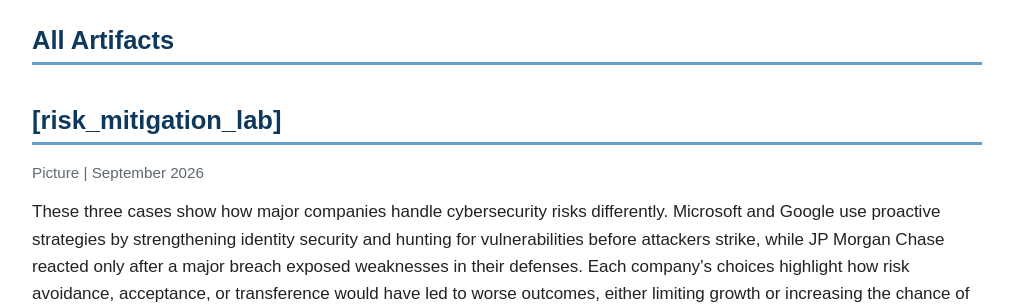
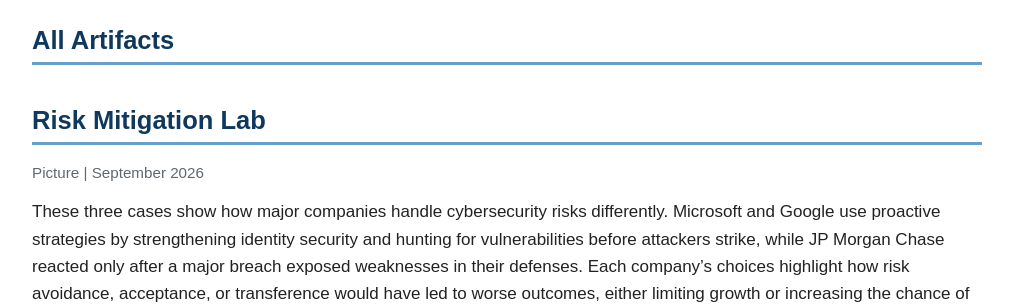
Before and after one commit to Rose111144/apex-portfolio, a Jekyll site: the page built from artifacts.md, in a window 1280 px wide and 900 px high, scrolled down 1453 px. Shown: the part 154-458 px from the top of the window, without its empty margins (133-1146 px from the left). Built offline with Jekyll 4.4.1, drawn with Linux system fonts in a browser that asks for light colours.

```diff
--- a/artifacts.md
+++ b/artifacts.md
@@ -66,7 +66,7 @@ The 3LensGulide breaks down cybersecurity into three connected areas such as  ne
 ---
 ## All Artifacts
 
-## [risk_mitigation_lab]
+## Risk Mitigation Lab
 <p class="artifact-meta">Picture | September 2026</p>
 These three cases show how major companies handle cybersecurity risks differently. Microsoft and Google use proactive strategies by strengthening identity security and hunting for vulnerabilities before attackers strike, while JP Morgan Chase reacted only after a major breach exposed weaknesses in their defenses. Each company’s choices highlight how risk avoidance, acceptance, or transference would have led to worse outcomes, either limiting growth or increasing the chance of repeated attacks.
 
@@ -75,7 +75,7 @@ These three cases show how major companies handle cybersecurity risks differentl
 <span class="skill-tag">Threat Detection</span>
 <span class="skill-tag">Risk Management</span>
 
-[View Artifact](artifacts/ARTIFACT-FOLDER/)
+[View Artifact](artifacts/risk_mitigation_lab/)
 
 
 ---
```
